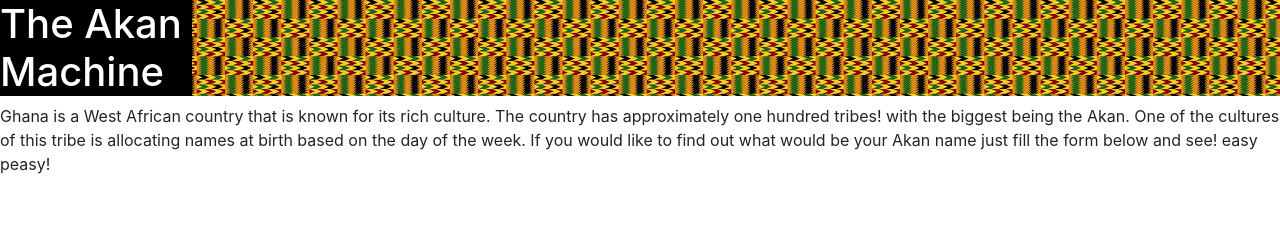
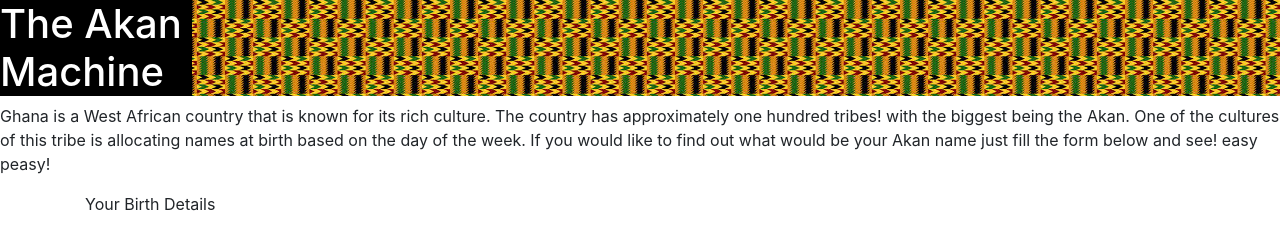
Before and after one commit to JoyMbugua/The-Akan-Project, a plain HTML site: page index.html in a window 1280 px wide. Drawn offline with Linux system fonts and the light colour scheme.

Commit message:
Add container and panel

```diff
--- a/index.html
+++ b/index.html
@@ -15,3 +15,9 @@
     <p>Ghana is a West African country that is known for its rich culture. The country has approximately one hundred tribes! with the biggest being the Akan.
         One of the cultures of this tribe is allocating names at birth based on the day of the week. If you would like to find out what would be your Akan name just
         fill the form below and see! easy peasy!</p>
+        <div class="container">
+          <div class="panel panel-default">
+            <div class="panel-heading">Your Birth Details</div>
+            <div class="panel-body">
+                <!--form-->
+              <form>
```
